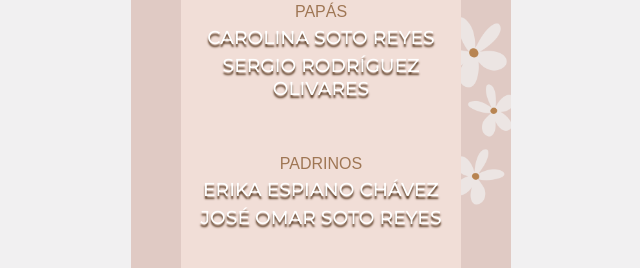
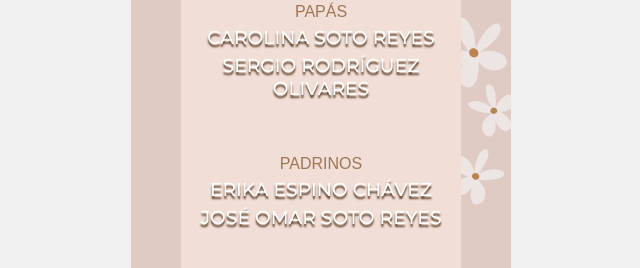
Before and after one commit to daliagzz/Ofelia-Bautizo, a plain HTML site: page index.html in a window 1280 px wide. Shown: the part 1026-1294 px from the top of the page, 319-959 px from the left. Drawn offline with Linux system fonts and the light colour scheme; a web font is replaced by a local one.

Commit message:
correccion apellido a Espino

```diff
--- a/index.html
+++ b/index.html
@@ -232,7 +232,7 @@
                 <h3 class="w500 whiteShadow">SERGIO RODRÍGUEZ OLIVARES</h3>
                 <div class="espacio50"></div>
                 <h4 class="w400 darkBrown">PADRINOS</h4>
-                <h3 class="w500 whiteShadow">ERIKA ESPIANO CHÁVEZ</h3>
+                <h3 class="w500 whiteShadow">ERIKA ESPINO CHÁVEZ</h3>
                 <h3 class="w500 whiteShadow">JOSÉ OMAR SOTO REYES</h3>
                 <div class="espacio70"></div>
                 <div class="espacio10"></div>
```
